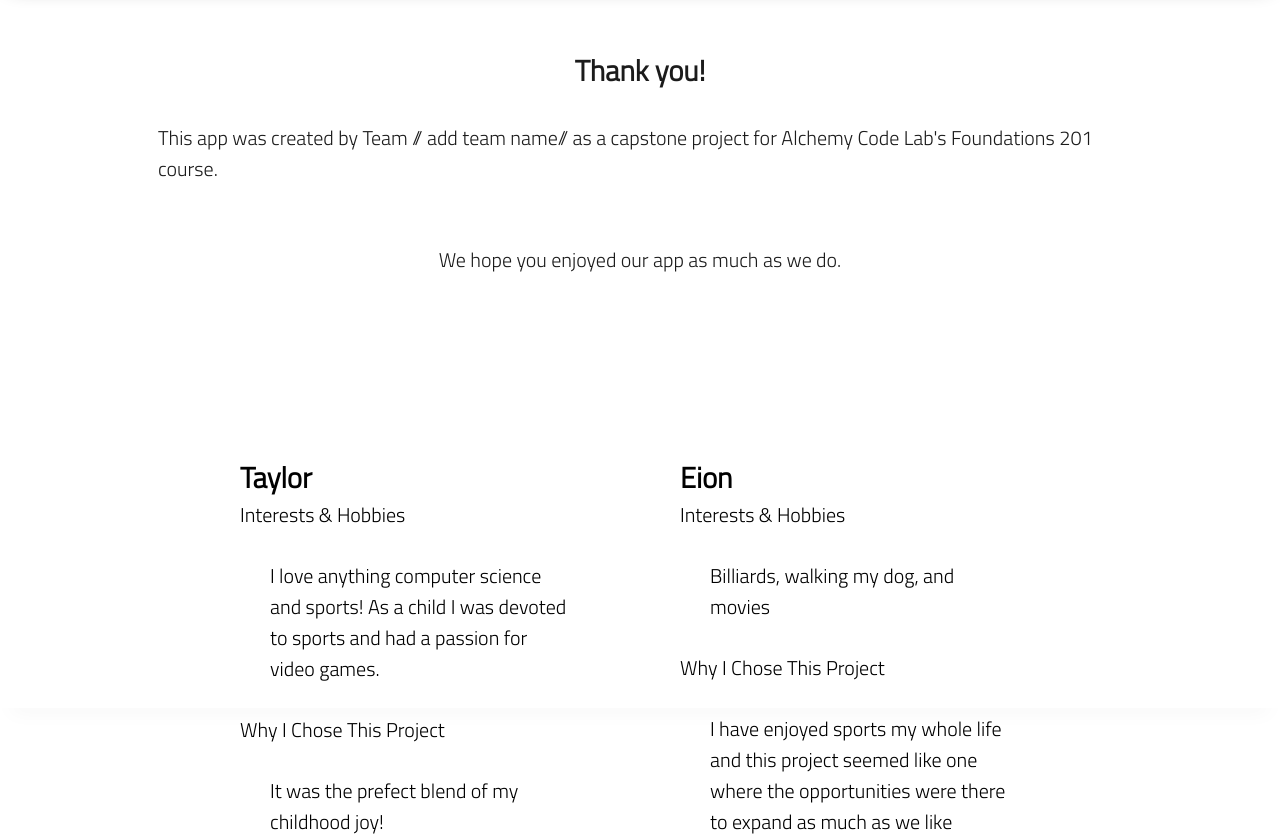
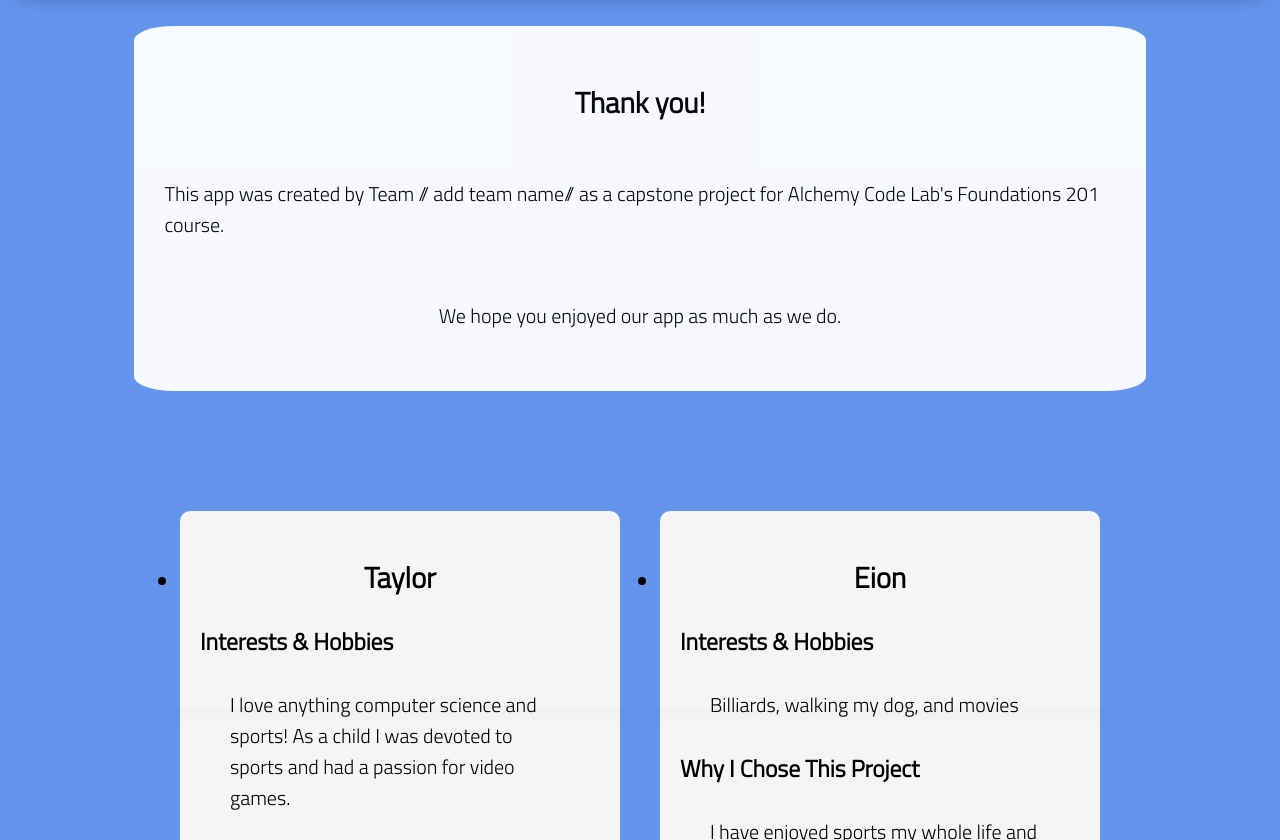
Before and after one commit to phsequeira/Basketball-project, a plain HTML site: page about-us/index.html in a window 1280 px wide. Shown: the part 92-932 px from the top of the page. Drawn offline with Linux system fonts and the light colour scheme.

Commit message:
polishing

```diff
--- a/about-us/index.html
+++ b/about-us/index.html
@@ -6,14 +6,14 @@
     <meta name="viewport" content="width=device-width, initial-scale=1.0">
     <meta http-equiv="X-UA-Compatible" content="ie=edge">
     <link href="https://fonts.googleapis.com/css2?family=Titillium+Web:wght@300&display=swap" rel="stylesheet">
-    <link rel="stylesheet" href="../styles/reset.css">
+
     <link rel="stylesheet" href="../styles/style.css">
     <link rel="stylesheet" href="../styles/home.css">
     <link rel="stylesheet" href="../styles/about-us.css">
     <title>About Us</title>
 </head>
 
-<body>
+<body class="aboutme-background">
     <header>
        <h2 class="home-redirect"><a href="../index.html">Home</a></h2>
     </header>
@@ -26,7 +26,7 @@
         <ul class="bios">
             <li>
                 <h2>Taylor</h2>
-                <h3>Interests & Hobbies</h3>
+                <h3><strong>Interests & Hobbies</strong></h3>
                 <p>I love anything computer science and sports! As a child I was devoted to sports and had a passion for video games.</p>
                 <h3>Why I Chose This Project</h3>
                 <p>It was the prefect blend of my childhood joy!</p>
--- a/results/msg-utils.js
+++ b/results/msg-utils.js
@@ -4,7 +4,7 @@ export function createMessage(wins) {
     if (wins >= 60) {
         return 'Your team had over 60 wins! You are a superstar!!';
     } else if (wins >= 50) {
-        return 'Your team had over 50 wins!! You are a pro!';
+        return 'Your team had over 50  wins!! You are a pro!';
     } else {
         return 'Your team had less than 10 wins. You are a rookie...';
     }
--- a/styles/about-us.css
+++ b/styles/about-us.css
@@ -5,6 +5,7 @@
     justify-content: center;
     align-content: center;
     color: var(--main-bg-color);
+
 }
 
 .bios li {
@@ -14,6 +15,8 @@
     min-width: 400px;
     margin: 1em 1em;
     justify-content: flex-start;
+    background-color: whitesmoke;
+    border-radius: 10px;
 }
 
 .social-links {
@@ -27,3 +30,7 @@ img {
 .main-about-us {
     font-size: 20px;
 }
+h2 {
+
+    text-align: center;
+}
--- a/styles/style.css
+++ b/styles/style.css
@@ -37,7 +37,7 @@ section {
     margin-bottom: var(--gutter);
     border: solid 2px var(--color1);
     background-color: white;
-    opacity: 89%;
+    opacity: 95%;
     border-radius: 4%;
 }
 
@@ -132,7 +132,7 @@ table {
     font-size: 20px;
     color: black;
     background-color: white;
-    opacity: 85%;
+
 }
 .money-counter {
     font-size: 20px;
@@ -149,15 +149,19 @@ table {
 }
 .background {
     background-color: white;
-    opacity: 85%;
+
 }
 .team-page {
     background-image: url('../assets/lockerroom.PNG');
     background-repeat: no-repeat;
     background-size: cover;
+
 }
 .draft-page {
     background-image: url('../assets/stage.PNG');
     background-repeat: no-repeat;
     background-size: cover;
 }
+.aboutme-background {
+    background-color: cornflowerblue;
+}
```
Also changed, not shown: index.html (+1 -1 lines), position-pages/index.html (+3 -4 lines), results/index.html (+1 -1 lines), results/renderTeamScore.js (+7 -1 lines), assets/lockerroom.PNG.
